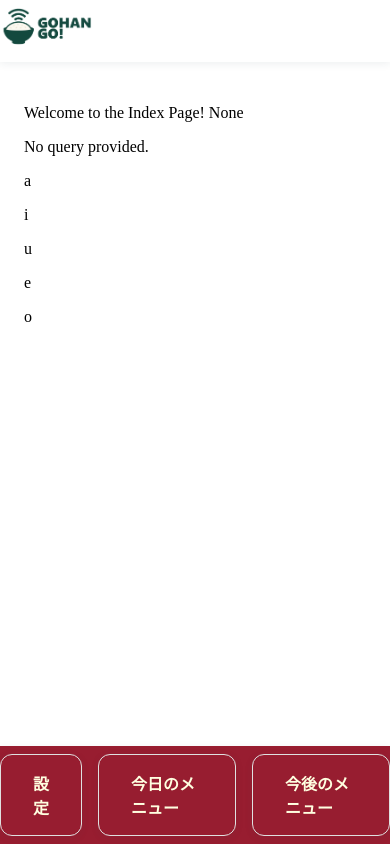
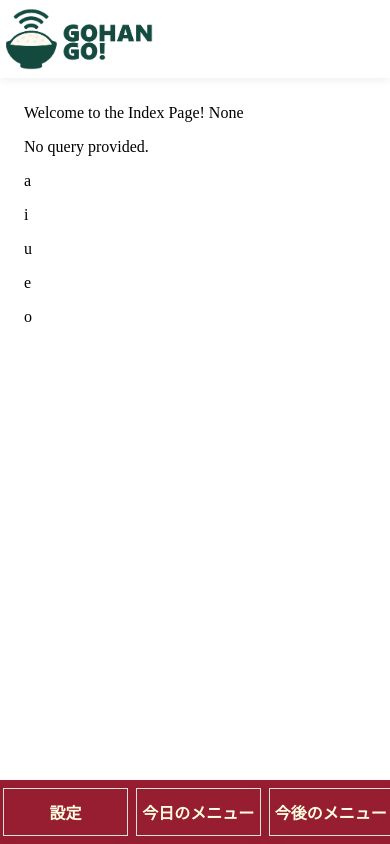
Before and after one commit to QwerTayu/gohango, a Flask app: page / in a window 390 px wide. Run offline with Flask 3, Linux system fonts and the light colour scheme; some libraries are stand-ins or nearby versions.

Commit message:
ヘッダーとフッターのスマホ表示時の幅を調整しました。ロゴ画像の余白を切り取りました。

```diff
--- a/app/static/css/header.css
+++ b/app/static/css/header.css
@@ -10,7 +10,28 @@ header {
     padding: 0.5em 0;
 }
 
+.logo {
+    max-width: 300px;  /* PCでの最大サイズ（調整OK） */
+    width: 15%;        /* 画面幅の15%で表示（スマホでは縮まる） */
+    height: auto;      /* 縦横比を保ったまま拡大縮小 */
+    display: block;
+    margin: 0 ;
+}
+
 /* ヘッダーの高さ分だけ下に余白をつける */
 .container {
     margin-top: 72px; /* ヘッダーの高さに合わせて調整 */
 }
+
+/* 例: static/css/header.css など */
+@media (max-width: 700px) {
+  .container {
+    max-width: 100%;
+    margin: 0;
+    padding: 0;
+  }
+  .logo {
+    width: 40%;      /* 画面幅の40%で表示 */
+    max-width: none; /* PC用の max-width 制限を解除 */
+  }
+}
--- a/app/static/css/nav.css
+++ b/app/static/css/nav.css
@@ -31,8 +31,7 @@ nav a {
     color: #ffffe0;
     text-decoration: none;
     font-weight: bold;
-    padding: 1em 2em;
-    border-radius: 12px;
+    padding: 1em 2em;;
     box-shadow: 0 2px 8px rgba(44,62,80,0.08);
     transition: background 0.2s, box-shadow 0.2s, color 0.2s;
     border: 1px solid #e0e0e0;
@@ -44,3 +43,26 @@ nav a:hover {
     box-shadow: 0 4px 16px rgba(44,62,80,0.15);
     border-color: #981d30;
 }
+
+/* スマホ用レスポンシブ対応 */
+@media (max-width: 700px) {
+    nav ul {
+        gap: 0.5em;
+        justify-content: space-between;
+        width: 100%;
+        padding: 0 0.2em;
+    }
+    nav li {
+        flex: 1 1 0;
+        display: flex;
+        justify-content: center;
+    }
+    nav a {
+        padding: 0.7em 0.2em;
+        font-size: 1em;
+        min-width: 0;
+        width: 100%;
+        box-sizing: border-box;
+        text-align: center;
+    }
+}
--- a/app/static/css/setting.css
+++ b/app/static/css/setting.css
@@ -1,5 +1,5 @@
 h1 {
   padding: 1rem 2rem;
   border-left: 5px solid #000;
-  background: #f4f4f4;
+  background: #f6f3d4;
 }
--- a/app/templates/components/header.html
+++ b/app/templates/components/header.html
@@ -1,5 +1,9 @@
 <header>
   <!--<h1 class="title"> GohanGO
   </h1> -->
-  <img src="{{ url_for('static', filename='image/logo.png') }}" alt="GohanGO Logo" style="width: 100px; height: auto;">
+  <img src="{{ url_for('static', filename='image/logo.png') }}" alt="GohanGO Logo" class="logo">
+
+
 </header>
+
+<!--style="width: 100px; height: auto;" -->
--- a/app/templates/layout.html
+++ b/app/templates/layout.html
@@ -2,6 +2,8 @@
 <html lang="ja">
 <head>
     <meta charset="UTF-8">
+    <meta name="viewport" content="width=device-width, initial-scale=1.0">
+
     <link rel="stylesheet" href="{{ url_for('static', filename='css/header.css') }}">
     <title>{% block title %}My Flask App{% endblock %}</title>
 
@@ -15,8 +17,8 @@
         {% block content %}
         {% endblock %}
     </main>
-{% include 'components/nav.html' %}
 </div>
+    {% include 'components/nav.html' %}
     {% block body_js %}{% endblock %}
 </body>
 </html>
```
Also changed, not shown: app/static/image/logo.png.
